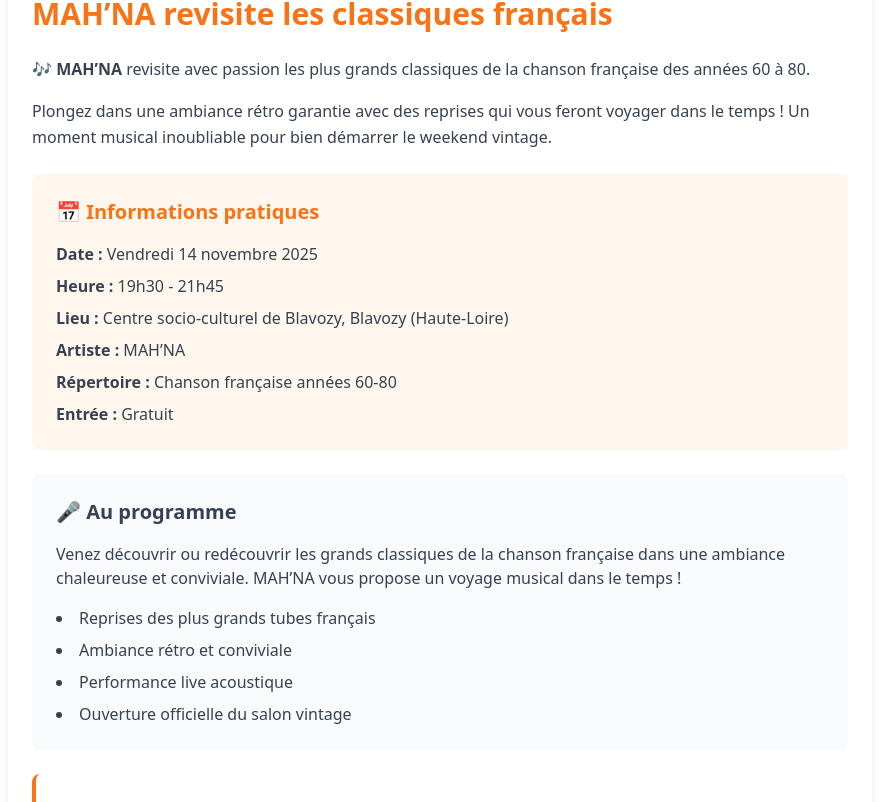
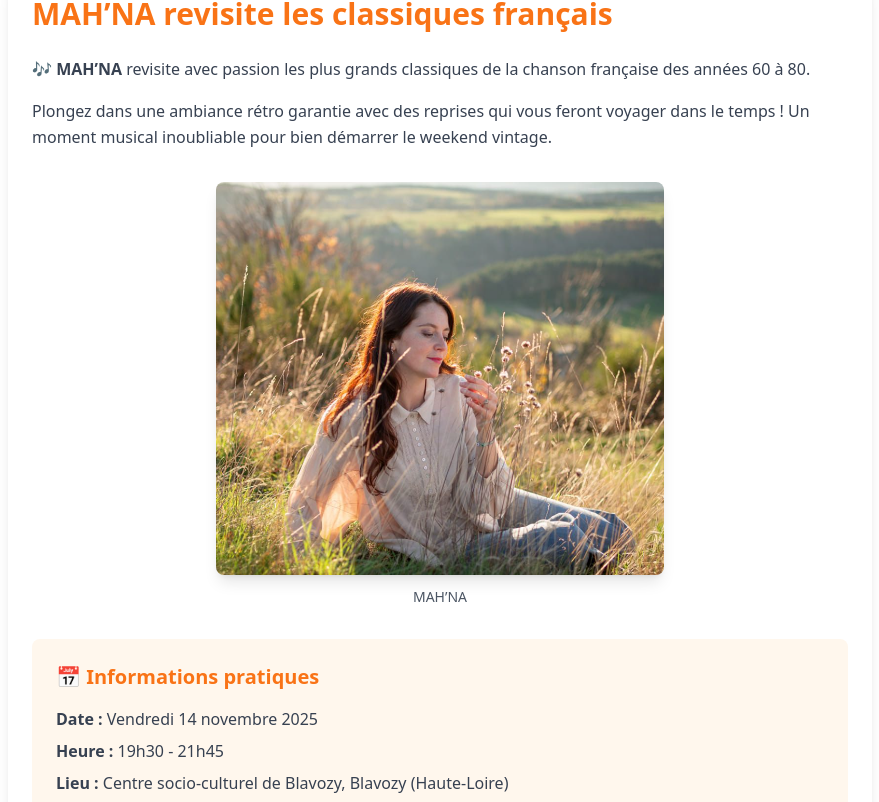
Before and after one commit to takako916/salonvintage43, a Next.js app: page /concerts in a window 1280 px wide. Shown: the part 572-1374 px from the top of the page, without its empty margins (200-1079 px from the left). Built offline with nearby package versions, Linux system fonts and the light colour scheme.

Commit message:
Add MAH'NA artist photo to concerts page  Changes to be committed: 	modified:   app/concerts/page.tsx 	new file:   app/robots.ts 	modified:   app/sitemap.ts 	new file:   public/images/artists/mahna.png 	deleted:    public/robots.txt

```diff
--- a/app/concerts/page.tsx
+++ b/app/concerts/page.tsx
@@ -59,6 +59,20 @@ export default function Concerts() {
                   Plongez dans une ambiance rétro garantie avec des reprises qui vous feront voyager dans le temps ! Un moment musical inoubliable pour bien démarrer le weekend vintage.
                 </p>
 
+                {/* Artist Photo */}
+                <div className="flex justify-center my-8">
+                  <div className="w-full max-w-md">
+                    <img
+                      src="/images/artists/mahna.png"
+                      alt="MAH'NA - Artiste chanson française rétro"
+                      className="w-full h-auto rounded-lg shadow-lg object-cover"
+                    />
+                    <p className="text-center text-sm text-gray-600 mt-3 font-medium">
+                      MAH&rsquo;NA
+                    </p>
+                  </div>
+                </div>
+
                 <div className="bg-orange-50 p-6 rounded-lg mb-6">
                   <h3 className="text-xl font-semibold text-brand mb-4">
                     📅 Informations pratiques
@@ -69,7 +83,7 @@ export default function Concerts() {
                     <li><strong>Lieu :</strong> {EVENT.venue}, {EVENT.city}</li>
                     <li><strong>Artiste :</strong> MAH&rsquo;NA</li>
                     <li><strong>Répertoire :</strong> Chanson française années 60-80</li>
-                    <li><strong>Entrée :</strong> Gratuit</li>
+
                   </ul>
                 </div>
 
--- /dev/null
+++ b/app/robots.ts
@@ -0,0 +1,12 @@
+import { MetadataRoute } from 'next'
+
+export default function robots(): MetadataRoute.Robots {
+  return {
+    rules: {
+      userAgent: '*',
+      allow: '/',
+      disallow: [],
+    },
+    sitemap: 'https://salonvintage43.vercel.app/sitemap.xml',
+  }
+}
--- a/app/sitemap.ts
+++ b/app/sitemap.ts
@@ -2,24 +2,25 @@ import { MetadataRoute } from 'next'
 
 export default function sitemap(): MetadataRoute.Sitemap {
   const baseUrl = 'https://salonvintage43.vercel.app'
+  const currentDate = new Date().toISOString()
 
   return [
     {
       url: baseUrl,
-      lastModified: new Date(),
-      changeFrequency: 'daily',
+      lastModified: currentDate,
+      changeFrequency: 'daily' as const,
       priority: 1,
     },
     {
       url: `${baseUrl}/battlehiphop`,
-      lastModified: new Date(),
-      changeFrequency: 'weekly',
+      lastModified: currentDate,
+      changeFrequency: 'weekly' as const,
       priority: 0.8,
     },
     {
       url: `${baseUrl}/concerts`,
-      lastModified: new Date(),
-      changeFrequency: 'weekly',
+      lastModified: currentDate,
+      changeFrequency: 'weekly' as const,
       priority: 0.8,
     },
   ]
```
Also changed, not shown: public/images/artists/mahna.png (added), public/robots.txt (deleted).
